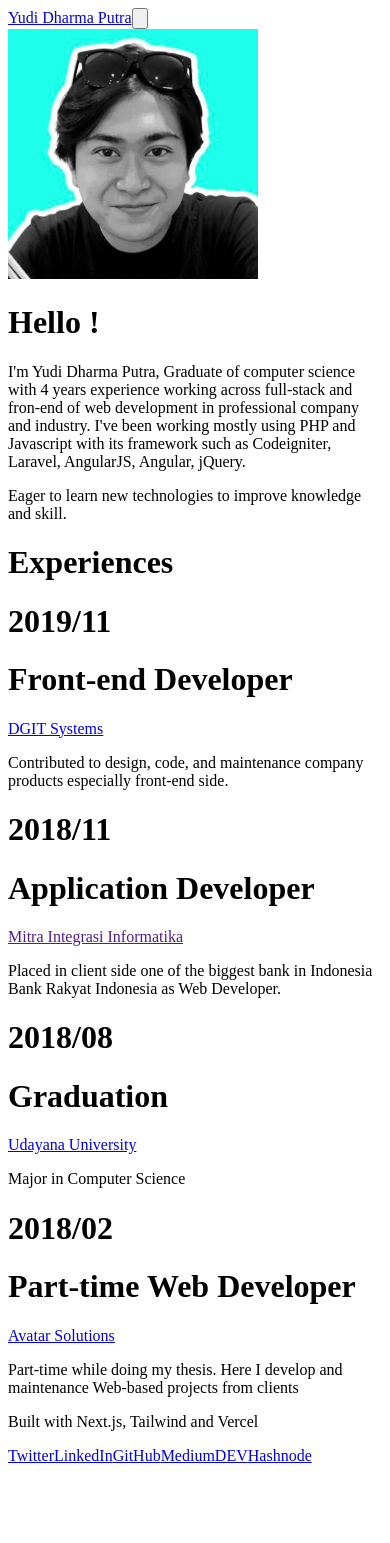
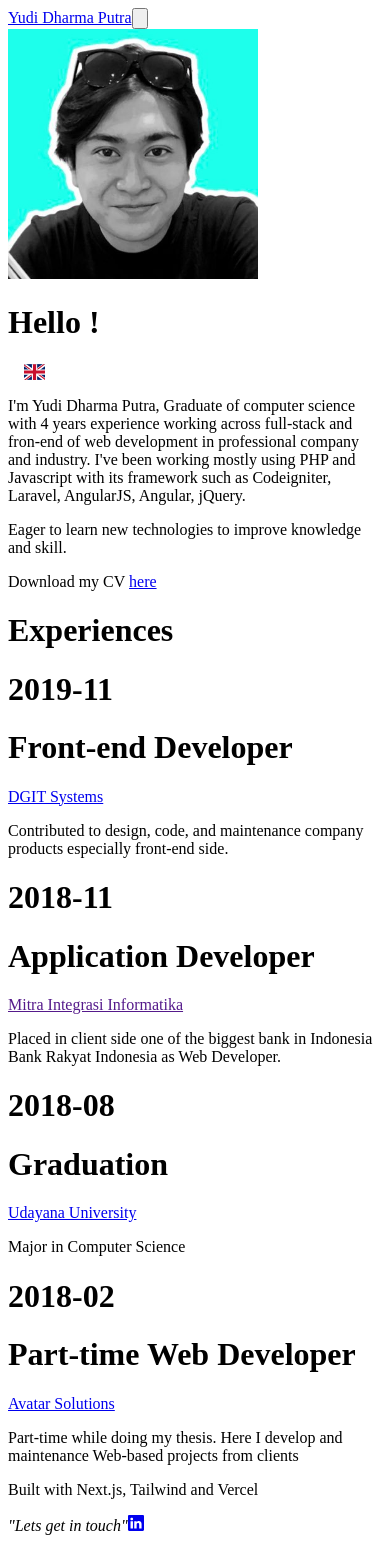
Before and after one commit to cokyudi/yudi-simple-portfolio, a Next.js app: page / in a window 390 px wide. Before the commit the page ends 1473 px from the top, so only its background shows below. Built offline with nearby package versions, Linux system fonts and the light colour scheme.

Commit message:
improve japanese

```diff
--- a/components/About.js
+++ b/components/About.js
@@ -3,14 +3,15 @@ import {useState} from 'react';
 import Image from "next/image"
 import profile from "../public/profile.jpg"
 import Experience from "./Experience"
+import '/node_modules/flag-icons/css/flag-icons.min.css'
 
 const About = () => {
     const [buttonText, setButtonText] = useState('Hello !');
 
     function handleClick() {
         if (buttonText==='Hello !') {
-            setButtonText('こんにちは !');
-        } else if (buttonText==='こんにちは !') {
+            setButtonText('こんにちは');
+        } else if (buttonText==='こんにちは') {
             setButtonText('Hello !');
         }
     }
@@ -29,11 +30,19 @@ const About = () => {
                     />
                 </div>
                 <div className="lg:px-4 lg:mt-12 ">
-                    <h1 onClick={handleClick} className="text-3xl font-bold text-gray-900 lg:text-7xl dark:text-white pointer">
+                    <div className="lg:grid grid-cols-3 gaps-4">
+                        <div className="lg:col-span-2 lg:text-left">
+                            <h1 className="text-5xl font-bold text-gray-900 lg:text-7xl dark:text-white pointer">
                                 {buttonText}
                             </h1>
+                        </div>
+                        <div className="lg:col-span-1 lg:text-right">
+                            <span onClick={handleClick} style={{width: 3.333 + 'em',  cursor: 'pointer'}} className={buttonText==='Hello !'? 'fi fi-gb h-20':'fi fi-jp h-20'}></span>
+                        </div>
+                    </div>
+                    {buttonText==='Hello !' &&
                         <div className="mt-6 text-gray-800 dark:text-white">
-                        <p className="mb-1">
+                            <p className="mb-1 text-xl">
                             I'm Yudi Dharma Putra,
                             Graduate of computer science with 4 years
                             experience working across full-stack and fron-end of web development in professional
@@ -41,11 +50,34 @@ const About = () => {
                             I've been working mostly using PHP and Javascript with its framework such as
                             Codeigniter, Laravel, AngularJS, Angular, jQuery.
                             </p>
-                        <p className="mb-4">
+                            <p className="mb-1 text-xl">
                             Eager to learn new
                             technologies to improve knowledge and skill.
                             </p>
+                            <p className="mb-4 text-xl">
+                            Download my CV <a className="underline text-blue-600 hover:text-blue-800 visited:text-purple-600" href="https://drive.google.com/file/d/1KFmBxKCY1C6mDFuB5EUYictNCvqSa6K0/view?usp=sharing">here</a>
+                            </p>
                         </div>
+                    }
+
+                    {buttonText!=='Hello !' &&
+                        <div className="mt-6 text-gray-800 dark:text-white">
+                            <p className="mb-1 text-xl">
+                            私は Yudi Dharma Putra です。コンピュータ サイエンスの卒業生で、専門の企業や業界で Web 開発のフルスタックおよびフロントエンドで 4 年間働いた経験があります。 私は主に、Codeigniter、Laravel、AngularJS、Angular、jQuery などのフレームワークで PHP と Javascript を使用して作業してきました。
+
+知識とスキルを向上させるために新しい技術を学ぶことに熱心です。
+                            </p>
+                            <p className="mb-1 text-xl">
+                            新しいことを学びたがる
+知識とスキルを向上させる技術。
+                            </p>
+                            <p className="mb-4 text-xl">
+                            <a className="underline text-blue-600 hover:text-blue-800 visited:text-purple-600" href="https://drive.google.com/file/d/1KFmBxKCY1C6mDFuB5EUYictNCvqSa6K0/view?usp=sharing">
+                            私の履歴書はこちらからダウンロードしてください
+                            </a>
+                            </p>
+                        </div>
+                    }
                 </div>
             </div>
             <Experience/>
--- a/components/Experience.js
+++ b/components/Experience.js
@@ -15,7 +15,7 @@ export default function Experience() {
           {userData.experience.map((exp, idx) => (
             <>
               <ExperienceCard
-                key={idx}
+                key={'card'-idx}
                 title={exp.title}
                 desc={exp.desc}
                 year={exp.year}
--- a/components/Footer.js
+++ b/components/Footer.js
@@ -1,4 +1,5 @@
 import React from "react";
+import userData from "../constants/data";
 
 const Footer = () => {
     return (
@@ -8,53 +9,21 @@ const Footer = () => {
                 <div className="flex flex-col justify-between lg:flex-row items-center">
                     <p>Built with Next.js, Tailwind and Vercel</p>
                     <div className="flex flex-wrap pt-2 sm:space-x-4 space-x-2 font-medium lg:pt-0">
+                        <span ><i>"Lets get in touch"</i></span>
                         <a
-                            href="#"
-                            className={"transition-colors hover:text-yellow-500"}
-                            target="_blank"
-                            rel="noreferrer"
+                            href={userData.socialLinks.linkedin}
+                            className="text-base font-normal text-gray-600 dark:text-gray-300"
                         >
-                            Twitter
-                        </a>
-                        <a
-                            href="#"
-                            className={"transition-colors hover:text-yellow-500"}
-                            target="_blank"
-                            rel="noreferrer"
-                        >
-                            LinkedIn
-                        </a>
-                        <a
-                            href="#"
-                            className={"transition-colors hover:text-yellow-500"}
-                            target="_blank"
-                            rel="noreferrer"
-                        >
-                            GitHub
-                        </a>
-                        <a
-                            href="#"
-                            className={"transition-colors hover:text-yellow-500"}
-                            target="_blank"
-                            rel="noreferrer"
-                        >
-                            Medium
-                        </a>
-                        <a
-                            href="#"
-                            className={"transition-colors hover:text-yellow-500"}
-                            target="_blank"
-                            rel="noreferrer"
-                        >
-                            DEV
-                        </a>
-                        <a
-                            href="#"
-                            className={"transition-colors hover:text-yellow-500"}
-                            target="_blank"
-                            rel="noreferrer"
-                        >
-                            Hashnode
+                            <svg
+                            xmlns="http://www.w3.org/2000/svg"
+                            width="16"
+                            height="16"
+                            fill="currentColor"
+                            className="bi bi-linkedin h-5 w-5"
+                            viewBox="0 0 16 16"
+                            >
+                            <path d="M0 1.146C0 .513.526 0 1.175 0h13.65C15.474 0 16 .513 16 1.146v13.708c0 .633-.526 1.146-1.175 1.146H1.175C.526 16 0 15.487 0 14.854V1.146zm4.943 12.248V6.169H2.542v7.225h2.401zm-1.2-8.212c.837 0 1.358-.554 1.358-1.248-.015-.709-.52-1.248-1.342-1.248-.822 0-1.359.54-1.359 1.248 0 .694.521 1.248 1.327 1.248h.016zm4.908 8.212V9.359c0-.216.016-.432.08-.586.173-.431.568-.878 1.232-.878.869 0 1.216.662 1.216 1.634v3.865h2.401V9.25c0-2.22-1.184-3.252-2.764-3.252-1.274 0-1.845.7-2.165 1.193v.025h-.016a5.54 5.54 0 0 1 .016-.025V6.169h-2.4c.03.678 0 7.225 0 7.225h2.4z" />
+                            </svg>
                         </a>
                     </div>
                 </div>
--- a/constants/data.js
+++ b/constants/data.js
@@ -22,28 +22,28 @@ const userData = {
       {
         title: "Front-end Developer",
         company: "DGIT Systems",
-        year: "2019/11",
+        year: "2019-11",
         companyLink: "https://www.dgitsystems.com/",
         desc: "Contributed to design, code, and maintenance company products especially front-end side.",
       },
       {
         title: "Application Developer",
         company: "Mitra Integrasi Informatika",
-        year: "2018/11",
+        year: "2018-11",
         companyLink: "",
         desc: "Placed in client side one of the biggest bank in Indonesia Bank Rakyat Indonesia as Web Developer.",
       },
       {
         title: "Graduation",
         company: "Udayana University",
-        year: "2018/08",
+        year: "2018-08",
         companyLink: "https://www.unud.ac.id/",
         desc: "Major in Computer Science",
       },
       {
         title: "Part-time Web Developer",
         company: "Avatar Solutions",
-        year: "2018/02",
+        year: "2018-02",
         companyLink: "https://avatarsolution.com/",
         desc: "Part-time while doing my thesis. Here I develop and maintenance Web-based projects from clients",
       },
@@ -51,11 +51,8 @@ const userData = {
     resumeUrl:
       "https://drive.google.com/file/d/1xmE3BOmgM7TAOOgVp36xQIQvYDntDYoo/view?usp=sharing",
     socialLinks: {
-      instagram: "https://instagram.com/maninthere",
-      twitter: "https://twitter.com/mannupaaji",
-      linkedin: "https://linkedin.com/in/manuarora28",
-      github: "https://github.com/manuarora700",
-      facebook: "https://facebook.com/",
+      linkedin: "https://linkedin.com/in/cokyudi",
+      github: "https://github.com/cokyudi",
     },
   };
 
--- a/package.json
+++ b/package.json
@@ -6,6 +6,7 @@
     "start": "next start"
   },
   "dependencies": {
+    "flag-icons": "^6.6.4",
     "next": "latest",
     "next-themes": "^0.2.0",
     "react": "18.1.0",
```
Also changed, not shown: 1 other file (tests, documents, lock files or other folders). Lines whose indentation alone changed are shown as unchanged.
